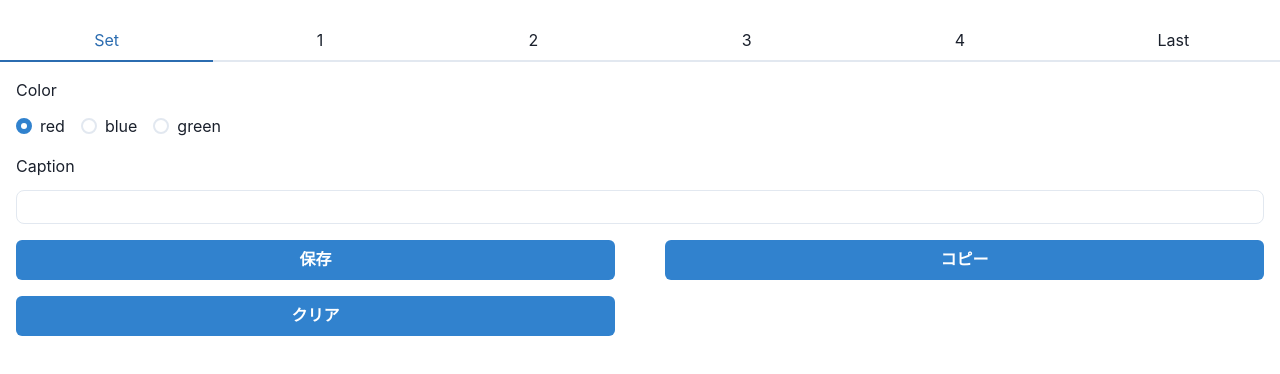
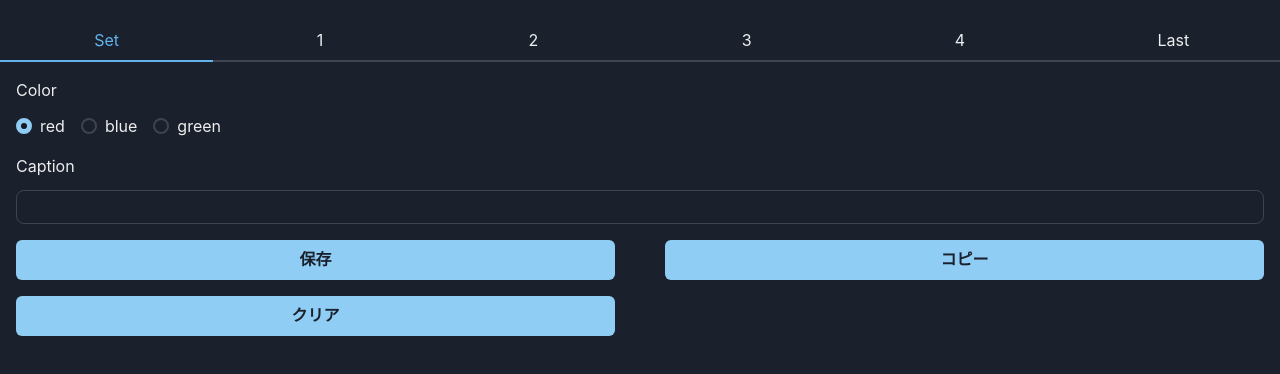
Before and after one commit to rkwsk1914/cal-fe, a Next.js app: page / in a window 1280 px wide. Shown: the top 374 px of the page. Built offline with nearby package versions, Linux system fonts and the light colour scheme.

Commit message:
fix color mode

```diff
--- a/src/const/DarkTheme.ts
+++ b/src/const/Theme.ts
@@ -6,9 +6,9 @@ export const theme = extendTheme({
     initialColorMode: 'dark', // ダークモードをデフォルトに設定
     useSystemColorMode: false, // OSの設定を使う
     styles: {
-      global: (_props: StyleFunctionProps) => ({
+      global: (props: StyleFunctionProps) => ({
         body: {
-          bg: '#020C20'// props.colorMode === 'dark' ? '#020C20' : 'white',
+          bg: props.colorMode === 'dark' ? '#020C20' : 'white',
         },
       }),
     },
--- a/src/pages/_app.tsx
+++ b/src/pages/_app.tsx
@@ -5,13 +5,13 @@ import { Provider as ReduxProvider } from 'react-redux'
 
 import store from '@/stores'
 
-// import { theme } from '@/const/DarkTheme'
+import { theme } from '@/const/Theme'
 
 import type { AppProps } from 'next/app'
 
 export default function App ({ Component, pageProps }: AppProps): React.ReactElement {
   return (
-    <ChakraProvider>
+    <ChakraProvider theme={theme}>
       <ReduxProvider store={store}>
         <Component {...pageProps} />
       </ReduxProvider>
--- a/src/pages/_document.tsx
+++ b/src/pages/_document.tsx
@@ -1,12 +1,16 @@
 import * as React from 'react'
 
+import { ColorModeScript } from '@chakra-ui/react'
 import { Html, Head, Main, NextScript } from 'next/document'
+
+import { theme } from '@/const/Theme'
 
 export default function Document (): React.ReactElement {
   return (
     <Html lang="en">
       <Head />
       <body>
+        <ColorModeScript initialColorMode={theme.config.initialColorMode} />
         <Main />
         <NextScript />
       </body>
```
